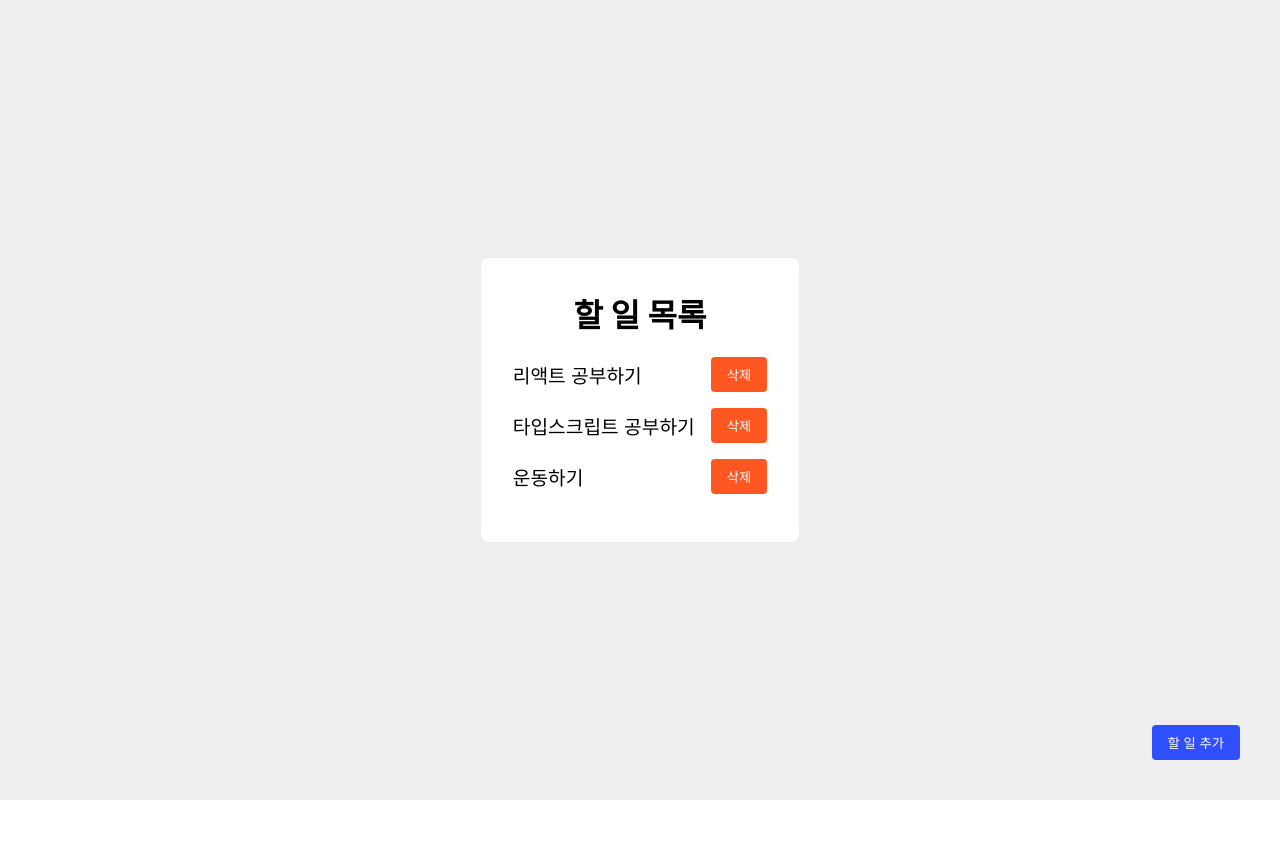
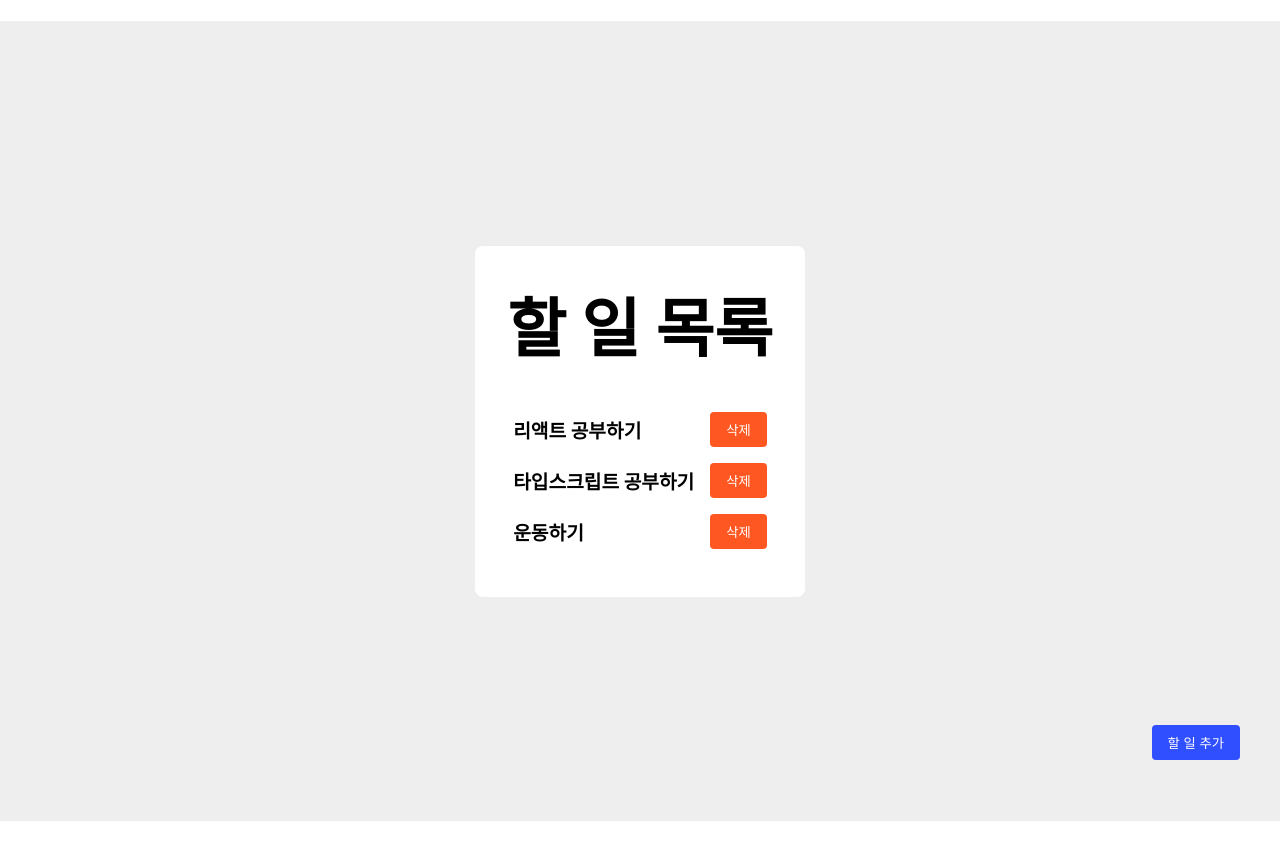
Before and after one commit to Sy2tema/react-typescript-lab, a React (Create React App) app: page / in a window 1280 px wide. Before the commit the page ends 800 px from the top, so only its background shows below. Built offline with nearby package versions, Linux system fonts and the light colour scheme.

Commit message:
refactor: todo 추가 페이지 분할

```diff
--- a/package.json
+++ b/package.json
@@ -13,6 +13,7 @@
     "@types/styled-components": "^5.1.34",
     "react": "^18.2.0",
     "react-dom": "^18.2.0",
+    "react-router-dom": "6",
     "react-scripts": "5.0.1",
     "styled-components": "^6.1.8",
     "typescript": "^4.9.5",
--- a/src/App.tsx
+++ b/src/App.tsx
@@ -1,9 +1,9 @@
 import styled from 'styled-components';
-import { DataView } from 'components/DataView';
-import { InputContainer } from 'components/InputContainer';
+import { DataView } from 'pages/DataView';
 import { TodoListContextProvider } from 'contexts/TodoList';
+import { Routes, Route } from 'react-router-dom';
 
-const Container = styled.div`
+const Container = styled.h1`
   height: 100vh;
   display: flex;
   flex-direction: column;
@@ -12,12 +12,26 @@ const Container = styled.div`
   background-color: #eeeeee;
 `;
 
+const NotFound = styled.div`
+  text-align: center;
+`;
+
 function App() {
   return (
     <Container>
       <TodoListContextProvider>
-        <DataView />
-        <InputContainer />
+        <Routes>
+          <Route path='/' element={<DataView />} />
+          <Route
+            path='*'
+            element={
+              <NotFound>
+                404<br />
+                NOT FOUND
+              </NotFound>
+            }
+          />
+        </Routes>
       </TodoListContextProvider>
     </Container>
   );
--- a/src/index.tsx
+++ b/src/index.tsx
@@ -3,11 +3,14 @@ import ReactDOM from 'react-dom/client';
 import './index.css';
 import App from './App';
 import reportWebVitals from './reportWebVitals';
+import { BrowserRouter } from 'react-router-dom';
 
 const root = ReactDOM.createRoot(document.getElementById('root') as HTMLElement);
 root.render(
   <React.StrictMode>
-    <App />
+    <BrowserRouter>
+      <App />
+    </BrowserRouter>
   </React.StrictMode>,
 );
 
--- a/src/components/DataView/index.tsx
+++ b/src/pages/DataView/index.tsx
@@ -1,6 +1,8 @@
+import { ShowInputButton } from "components/ShowInputButton";
 import { Title } from "components/Title";
 import { ToDoList } from "components/ToDoList";
 import styled from "styled-components";
+import { useNavigate } from 'react-router-dom';
 
 const Container = styled.div`
     display: flex;
@@ -13,10 +15,12 @@ const Container = styled.div`
 `;
 
 export const DataView = () => {
+    const navigate = useNavigate();
     return (
         <Container>
             <Title label="할 일 목록" />
             <ToDoList />
+            <ShowInputButton show={false} onClick={() => navigate('/addTodo')} />
         </Container>
     );
 };
```
Also changed, not shown: 1 other file (tests, documents, lock files or other folders).
